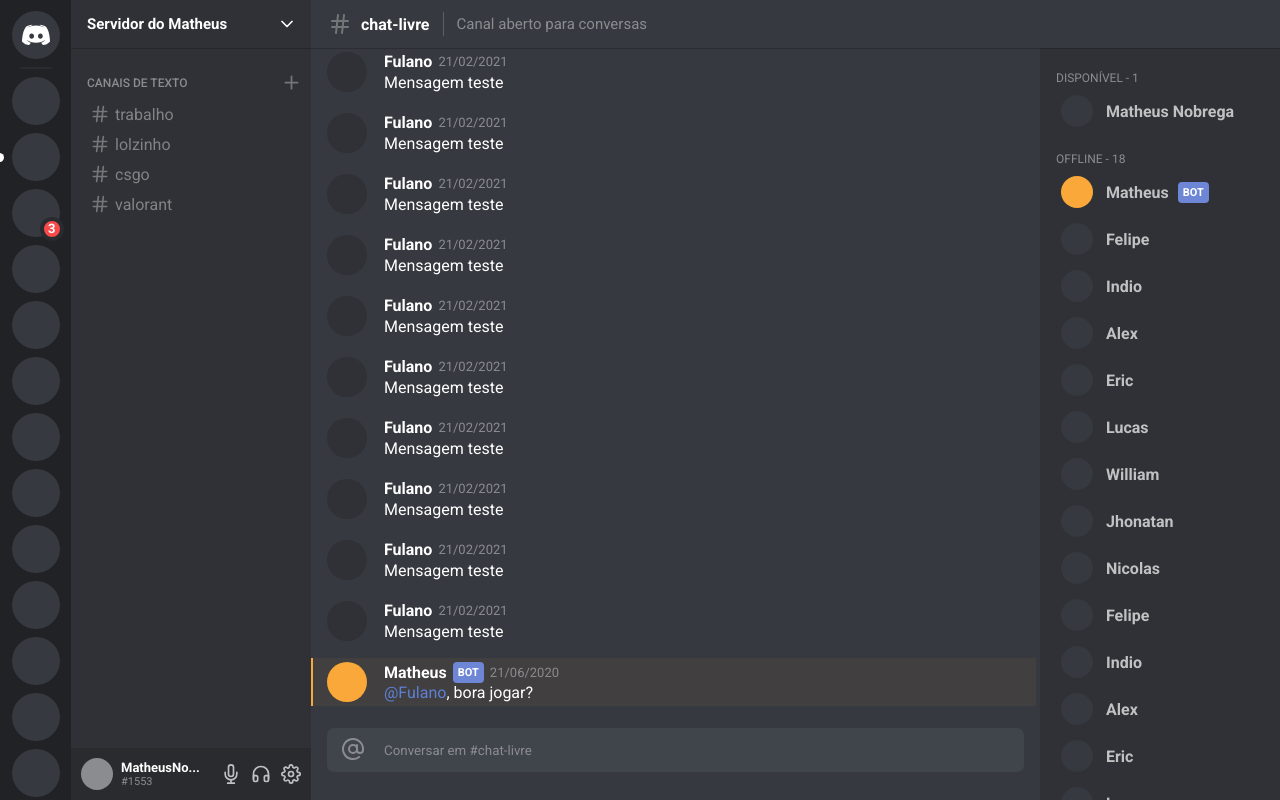
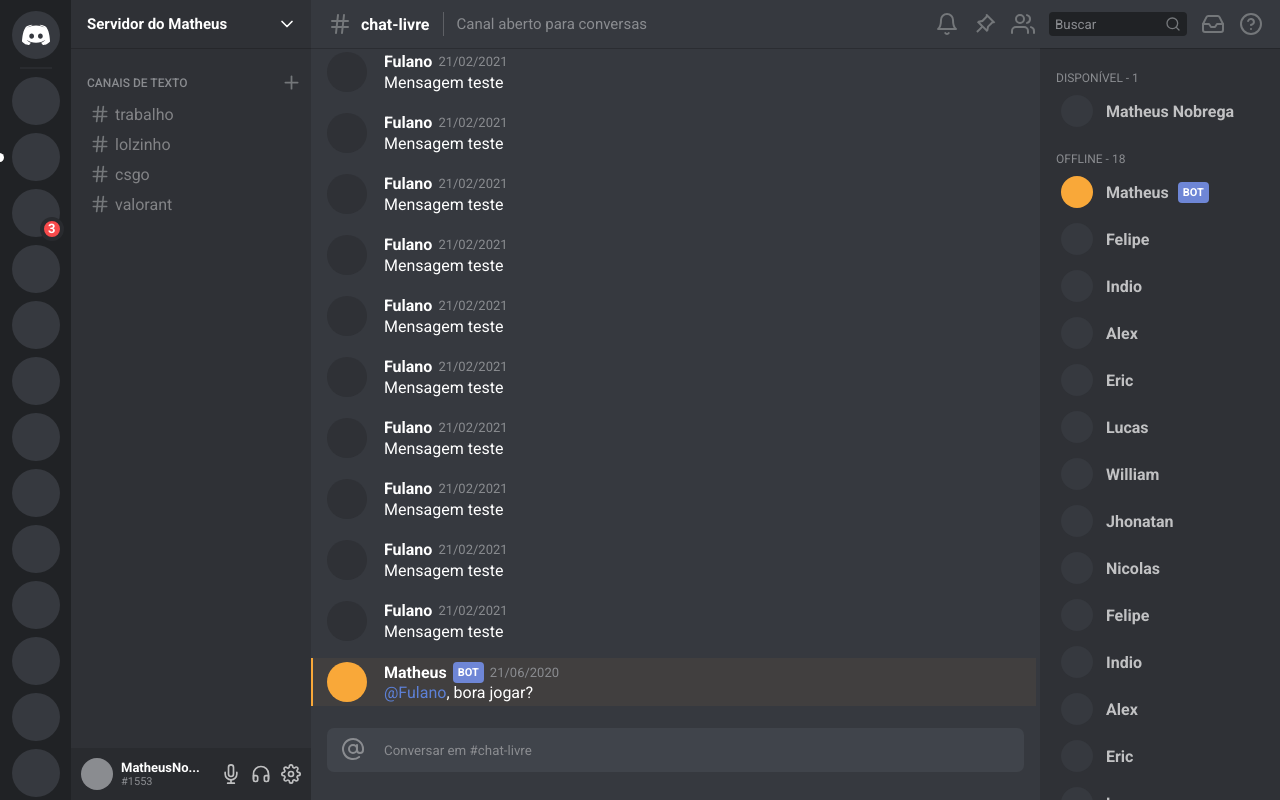
Before and after one commit to ma-nobrega/discord-clone, a React (Create React App) app: page / in a window 1280 px wide. Built offline with nearby package versions, Linux system fonts and the light colour scheme.

Commit message:
refactor: updating information channel design

```diff
--- a/src/components/ChannelInfo/index.tsx
+++ b/src/components/ChannelInfo/index.tsx
@@ -2,19 +2,41 @@
 
 import {
   Container,
+  Descriptions,
   HashtagIcon,
   Title,
   Separator,
   Description,
+  Options,
+  Notification,
+  PinnedMessages,
+  Members,
+  Input,
+  InputIcon,
+  Inbox,
+  Help,
 } from './styles';
 
 const ChannelInfo: React.FC = () => {
   return (
     <Container>
-      <HashtagIcon />
-      <Title>chat-livre</Title>
-      <Separator />
-      <Description>Canal aberto para conversas</Description>
+      <Descriptions>
+        <HashtagIcon />
+        <Title>chat-livre</Title>
+        <Separator />
+        <Description>Canal aberto para conversas</Description>
+      </Descriptions>
+      <Options>
+        <Notification />
+        <PinnedMessages />
+        <Members />
+        <Input>
+          <input type="text" placeholder="Buscar" />
+          <InputIcon />
+        </Input>
+        <Inbox />
+        <Help />
+      </Options>
     </Container>
   );
 };
--- a/src/components/ChannelInfo/styles.ts
+++ b/src/components/ChannelInfo/styles.ts
@@ -1,11 +1,20 @@
 import styled from 'styled-components';
-import { FiHash } from 'react-icons/fi';
+import {
+  FiHash,
+  FiUsers,
+  FiBell,
+  FiHelpCircle,
+  FiInbox,
+  FiSearch,
+} from 'react-icons/fi';
+import { RiPushpinLine } from 'react-icons/ri';
 
 export const Container = styled.div`
   grid-area: CI;
 
   display: flex;
   align-items: center;
+  justify-content: space-between;
 
   padding: 0 17px;
   background-color: var(--primary);
@@ -13,6 +22,12 @@
   box-shadow: rgba(0, 0, 0, 0.2) 0px 1px 0px 0px;
   z-index: 2;
 `;
+
+export const Descriptions = styled.div`
+  display: flex;
+  align-items: center;
+`;
+
 export const HashtagIcon = styled(FiHash)`
   width: 24px;
   height: 24px;
@@ -43,3 +58,102 @@
   font-size: 15px;
   color: var(--gray);
 `;
+
+export const Options = styled.div`
+  display: flex;
+  align-items: center;
+`;
+
+export const Notification = styled(FiBell)`
+  width: 24px;
+  height: 24px;
+  color: var(--symbol);
+  cursor: pointer;
+
+  &:hover,
+  &.active {
+    color: var(--white);
+  }
+`;
+
+export const PinnedMessages = styled(RiPushpinLine)`
+  width: 24px;
+  height: 24px;
+  margin-left: 14px;
+
+  color: var(--symbol);
+  cursor: pointer;
+
+  &:hover,
+  &.active {
+    color: var(--white);
+  }
+`;
+
+export const Members = styled(FiUsers)`
+  width: 24px;
+  height: 24px;
+  margin-left: 14px;
+
+  color: var(--symbol);
+  cursor: pointer;
+
+  &:hover,
+  &.active {
+    color: var(--white);
+  }
+`;
+
+export const Input = styled.div`
+  margin-left: 14px;
+  display: flex;
+  align-items: center;
+  justify-content: center;
+  background-color: var(--tertiary);
+  padding: 4px 6px;
+  border-radius: 4px;
+  input {
+    width: 106px;
+    background-color: transparent;
+    color: var(--white);
+    &::placeholder {
+      color: var(--gray);
+    }
+  }
+`;
+
+export const InputIcon = styled(FiSearch)`
+  width: 16px;
+  height: 16px;
+  margin-left: 4px;
+
+  color: var(--symbol);
+`;
+
+export const Inbox = styled(FiInbox)`
+  width: 24px;
+  height: 24px;
+  margin-left: 14px;
+
+  color: var(--symbol);
+  cursor: pointer;
+
+  &:hover,
+  &.active {
+    color: var(--white);
+  }
+`;
+
+export const Help = styled(FiHelpCircle)`
+  width: 24px;
+  height: 24px;
+  margin-left: 14px;
+
+  color: var(--symbol);
+  cursor: pointer;
+
+  &:hover,
+  &.active {
+    color: var(--white);
+  }
+`;
```
